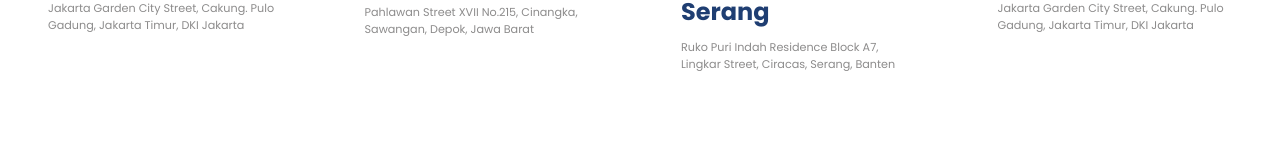
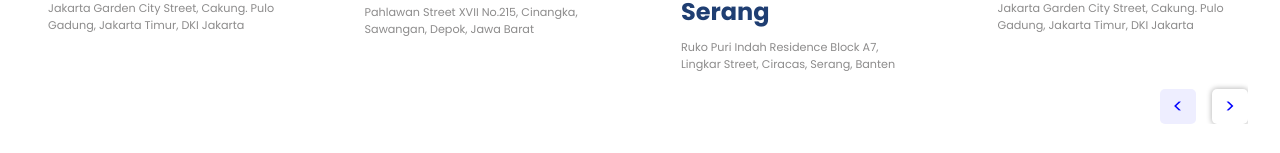
Before and after one commit to shubhamrupapara/Homyz, a React (Vite) app: page / in a window 1280 px wide. Shown: the part 1326-1479 px from the top of the page. Before the commit the page ends 1447 px from the top, so only its background shows below. Built offline with nearby package versions, Linux system fonts and the light colour scheme.

Commit message:
slider buttons

```diff
--- a/src/components/residencies/Residencies.css
+++ b/src/components/residencies/Residencies.css
@@ -1,5 +1,6 @@
-.r-container{
-   overflow: hidden;
+.r-container {
+  overflow: hidden;
+  position: relative;
 }
 
 .r-head {
@@ -45,6 +46,31 @@
   box-shadow: 0px 72px 49px -51px rgba(136, 160, 255, 0.21);
 }
 
-.swiper-horizontal{
-   overflow: visible;
+.swiper-horizontal {
+  overflow: visible;
 }
+
+.r-buttons{
+  /* position: absolute; */
+  gap: 1rem;
+  top: -4rem;
+  right: 0;
+}
+
+.r-buttons button{
+   font-size: 1.2rem;
+   padding: 0.2rem 0.8rem;
+   color: blue;
+   border: none;
+   border-radius: 5px;
+   background-color: white;
+   cursor: pointer;
+}
+
+.r-buttons>:nth-child(1){
+   background-color: #EEEEFF;
+}
+
+.r-buttons>:nth-child(2){
+   box-shadow: 0px 0px 5px 1px rgba(0, 0, 0, 0.25);
+}
--- a/src/components/residencies/Residencies.jsx
+++ b/src/components/residencies/Residencies.jsx
@@ -15,6 +15,7 @@
         </div>
 
         <Swiper {...sliderSettings}>
+          <SliderButtons />
           {data.map((card, i) => (
             <SwiperSlide key={i}>
               <div className="flexColStart r-card">
@@ -35,3 +36,13 @@
 };
 
 export default Residencies;
+
+const SliderButtons = () => {
+  const swiper = useSwiper();
+  return (
+    <div className="flexEnd r-buttons">
+      <button onClick={() => swiper.slidePrev()}>&lt;</button>
+      <button onClick={() => swiper.slideNext()}>&gt;</button>
+    </div>
+  );
+};
```
